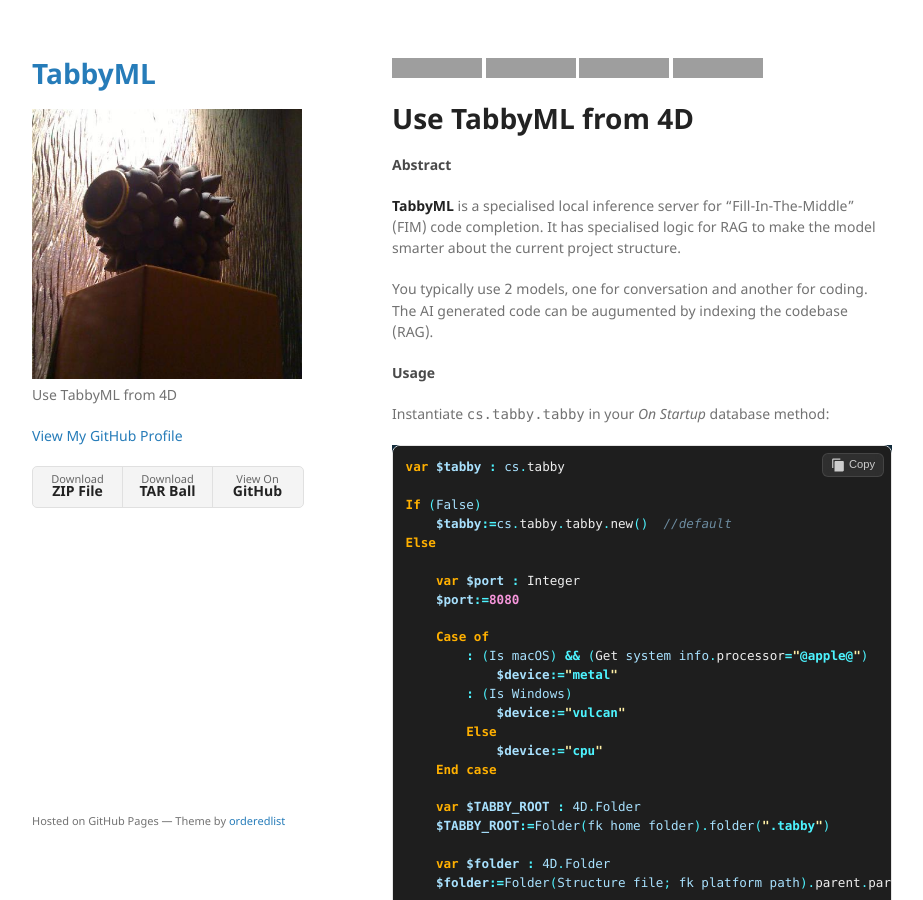
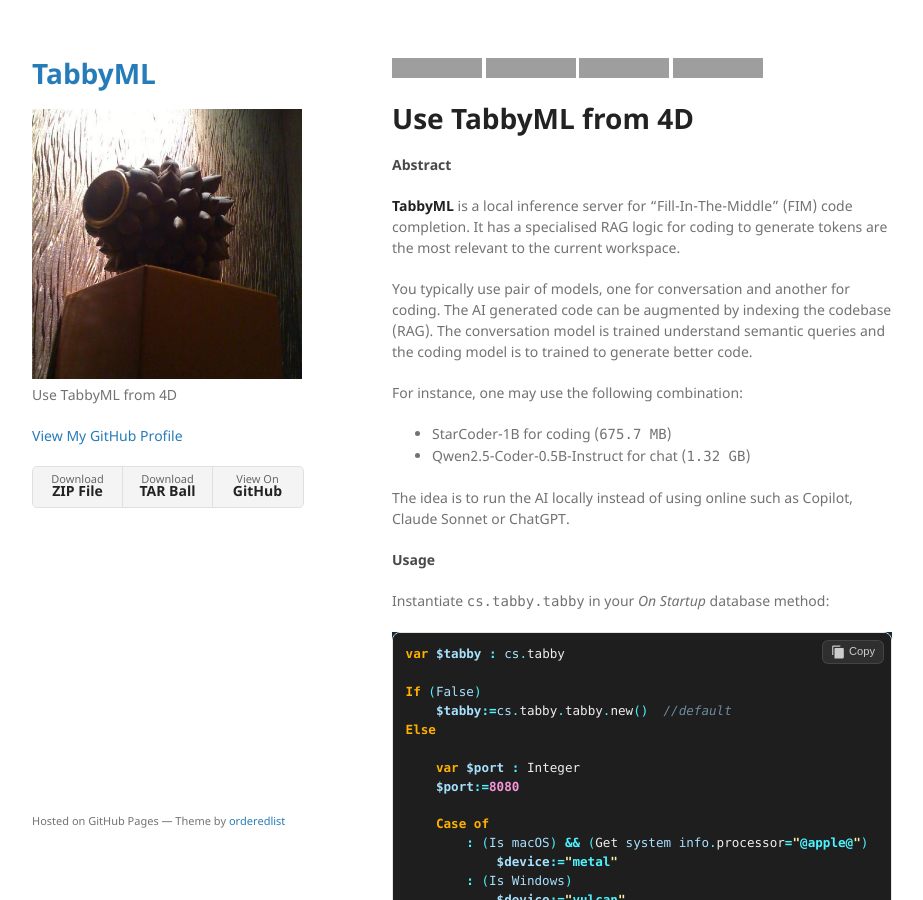
Before and after one commit to miyako/tabby, a Jekyll site: the page built from index.md, in a window 1280 px wide and 900 px high, cut to the strip 0-900 px from the top of the window. Shown: the whole strip, without its empty margins (178-1101 px from the left). Built offline with Jekyll 4.4.1, drawn with Linux system fonts in a browser that asks for light colours; grey boxes are pictures that could not be loaded.

Commit message:
Update index.md

```diff
--- a/index.md
+++ b/index.md
@@ -11,11 +11,16 @@ layout: default
 
 #### Abstract
 
-[**TabbyML**](https://github.com/TabbyML/tabby) is a specialised local inference server for "Fill-In-The-Middle" (FIM) code completion. It has specialised logic for RAG to make the model smarter about the current project structure.
+[**TabbyML**](https://github.com/TabbyML/tabby) is a local inference server for "Fill-In-The-Middle" (FIM) code completion. It has a specialised RAG logic for coding to generate tokens are the most relevant to the current workspace.
 
-You typically use `2` models, one for conversation and another for coding. The AI generated code can be augumented by indexing the codebase (RAG).
+You typically use pair of models, one for conversation and another for coding. The AI generated code can be augmented by indexing the codebase (RAG). The conversation model is trained understand semantic queries and the coding model is to trained to generate better code.
 
+For instance, one may use the following combination:
 
+* StarCoder-1B for coding (`675.7 MB`)
+* Qwen2.5-Coder-0.5B-Instruct for chat (`1.32 GB`)
+
+The idea is to run the AI locally instead of using online such as Copilot, Claude Sonnet or ChatGPT.
 
 #### Usage
 
```
